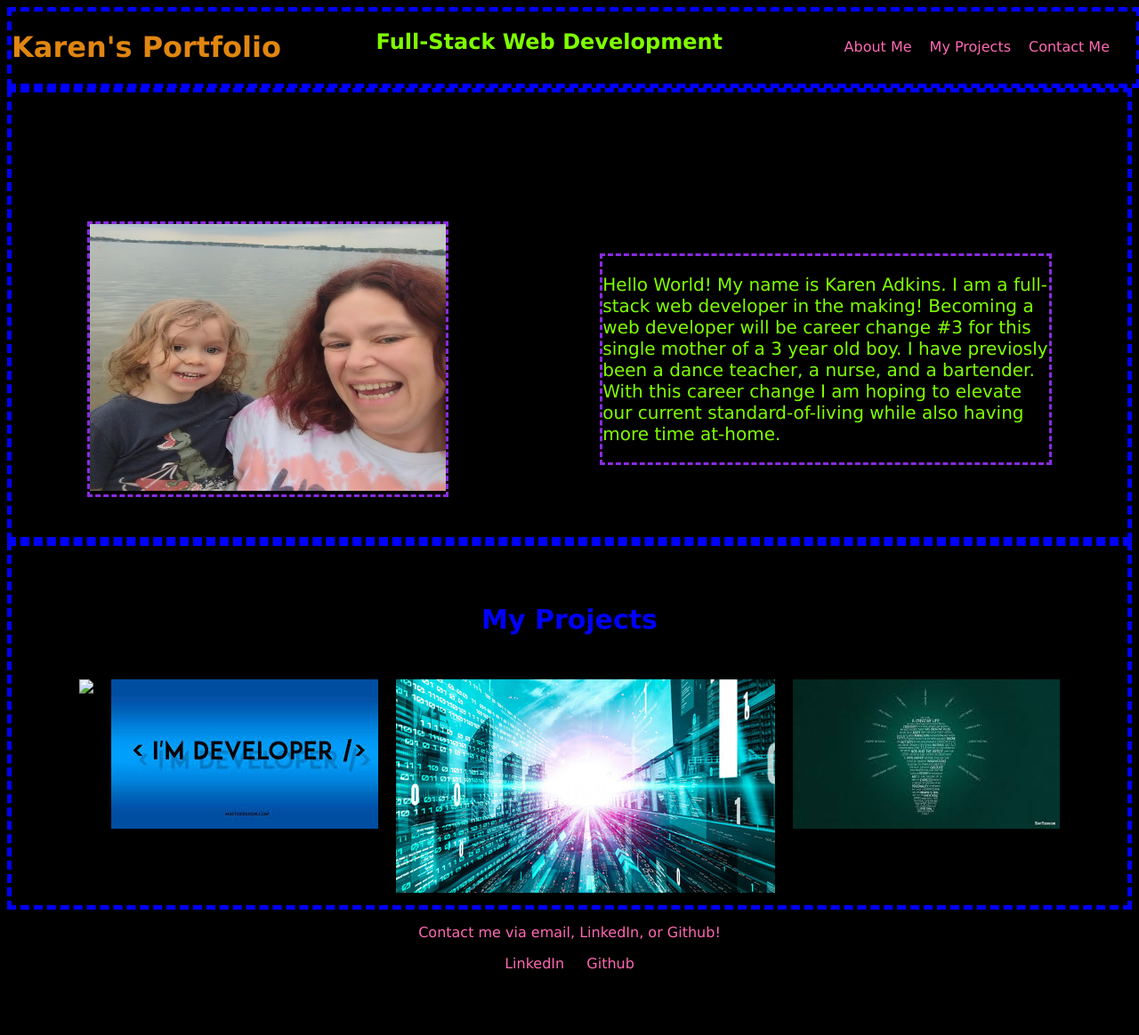
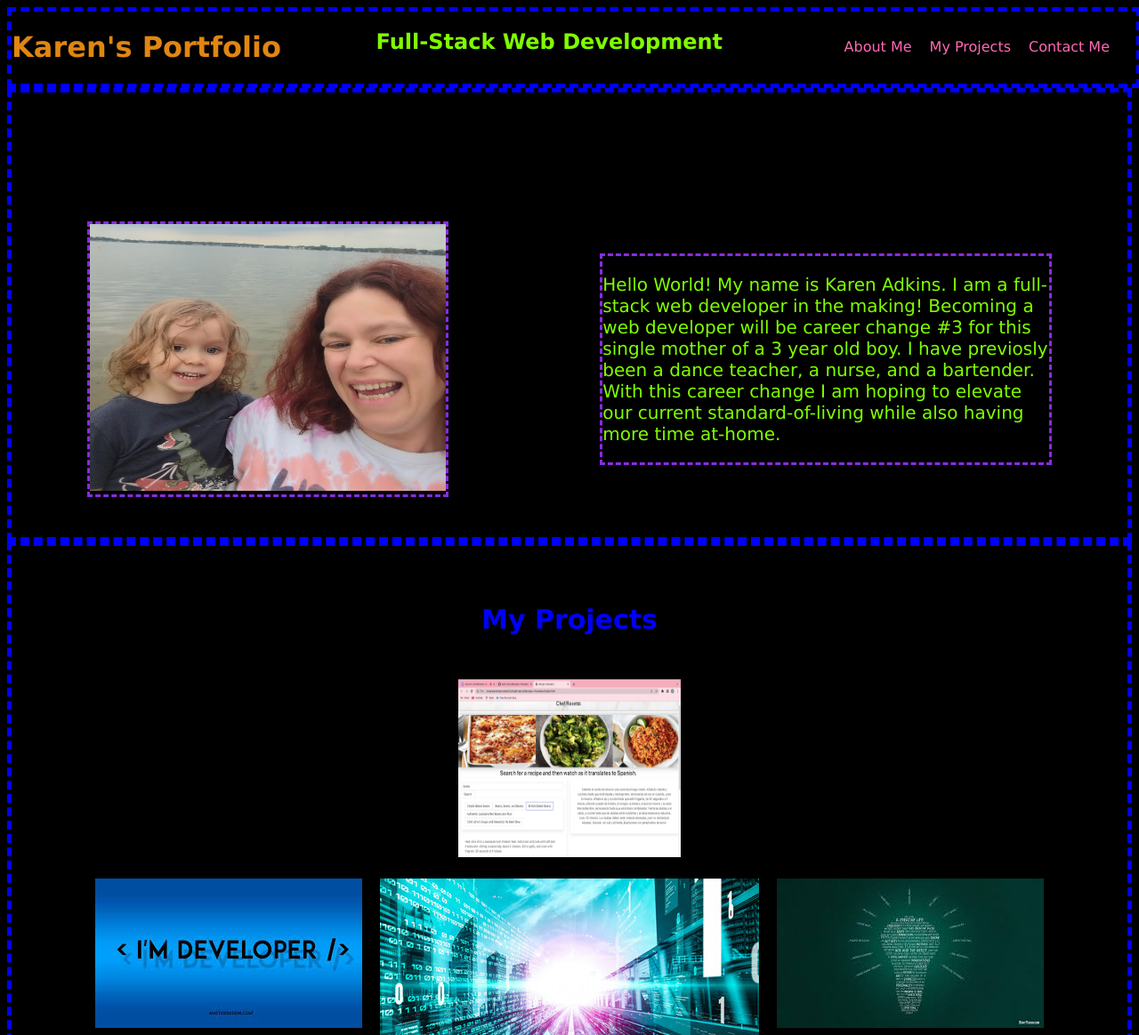
Before and after one commit to KarenAdkins84/MyPortfolio, a plain HTML site: page index.html in a window 1280 px wide. Shown: the top 1164 px of the page at 89% size. Before the commit the page ends 1103 px from the top, so only its background shows below. Drawn offline with Linux system fonts and the light colour scheme.

Commit message:
added screenshot of project1 as a link

```diff
--- a/styles.css
+++ b/assets/styles.css
@@ -108,3 +108,8 @@ footer {
     flex-wrap: wrap;
     justify-content: space-between;
 }
+
+.top-pic {
+    width: 250px;
+    height: 200px;
+}
--- a/index.html
+++ b/index.html
@@ -4,7 +4,7 @@
 <head>
     <meta charset="UTF-8">
     <meta name="viewport" content="width=device-width, initial-scale=1.0">
-    <link rel="stylesheet" href="./styles.css">
+    <link rel="stylesheet" href="./assets/styles.css">
     <title>Karen's Full-Stack Portfolio</title>
 </head>
 
@@ -37,8 +37,8 @@
             <h4>My Projects</h4>
             <div class="projectcontainer">
 
-                <a href="https://ehamzapour.github.io/Recipes-Translator/" class="link big-image" >
-                    <img src="./assets/Screen Shot 2022-09-19 at 3.29.09 PM.png Shot 2022-09-19 at 3.29.09 PM.png" /></a>
+                <a href="https://ehamzapour.github.io/Recipes-Translator/" class="link" >
+                    <img class="top-pic" src="./assets/screenshot.png" /></a>
                 <div class="secondary">
 
                     <a href="#project2" class="link">
```
Also changed, not shown: assets/screenshot.png (renamed from assets/Screen Shot 2022-09-19 at 3.29.09 PM.png), 1 other file.
